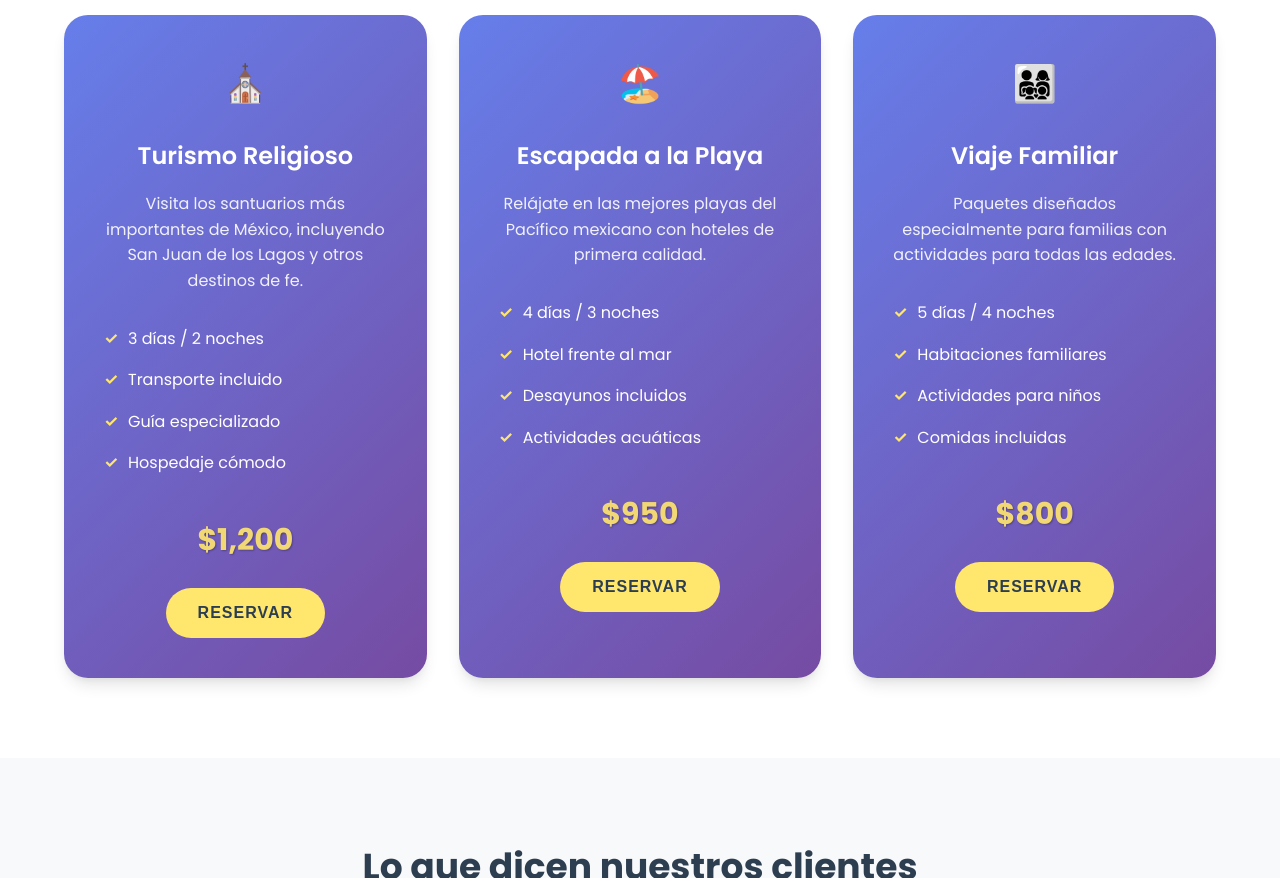
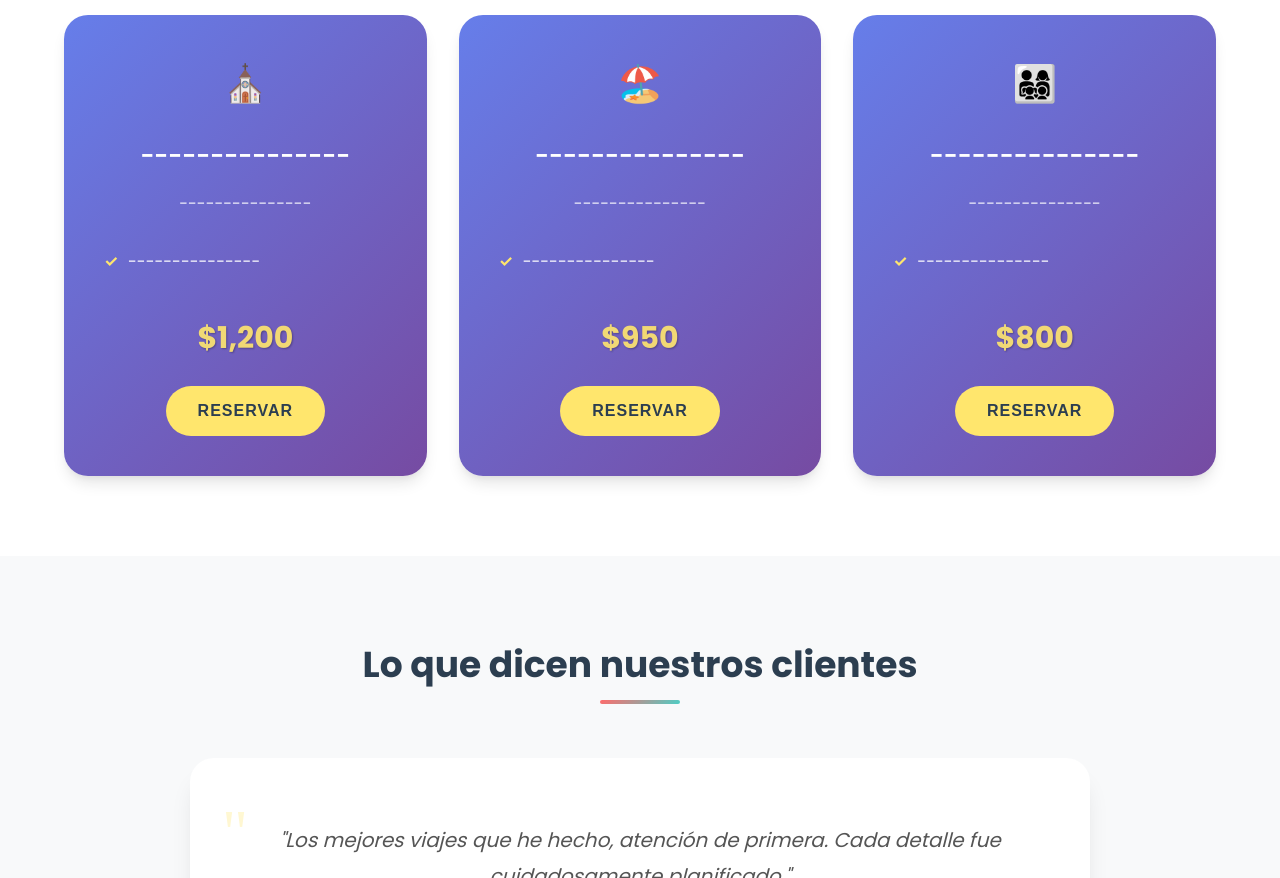
Before and after one commit to Jona1110/Viajes_Turisticos_Anita, a plain HTML site: page index.html in a window 1280 px wide. Shown: the part 1980-2858 px from the top of the page. Drawn offline with Linux system fonts and the light colour scheme.

Commit message:
Update index.html

```diff
--- a/index.html
+++ b/index.html
@@ -84,39 +84,30 @@
             <div class="package-cards">
                 <div class="package-card" data-package="religioso">
                     <div class="package-icon">⛪</div>
-                    <h3>Turismo Religioso</h3>
-                    <p>Visita los santuarios más importantes de México, incluyendo San Juan de los Lagos y otros destinos de fe.</p>
+                    <h3>---------------</h3>
+                    <p>---------------</p>
                     <ul class="package-features">
-                        <li>3 días / 2 noches</li>
-                        <li>Transporte incluido</li>
-                        <li>Guía especializado</li>
-                        <li>Hospedaje cómodo</li>
+                        <li>---------------</li>
                     </ul>
                     <p class="price">$1200</p>
                     <button class="reserve-btn" data-package="religioso">Reservar</button>
                 </div>
                 <div class="package-card" data-package="playa">
                     <div class="package-icon">🏖️</div>
-                    <h3>Escapada a la Playa</h3>
-                    <p>Relájate en las mejores playas del Pacífico mexicano con hoteles de primera calidad.</p>
+                    <h3>---------------</h3>
+                    <p>---------------</p>
                     <ul class="package-features">
-                        <li>4 días / 3 noches</li>
-                        <li>Hotel frente al mar</li>
-                        <li>Desayunos incluidos</li>
-                        <li>Actividades acuáticas</li>
+                        <li>---------------</li>
                     </ul>
                     <p class="price">$950</p>
                     <button class="reserve-btn" data-package="playa">Reservar</button>
                 </div>
                 <div class="package-card" data-package="familiar">
                     <div class="package-icon">👨‍👩‍👧‍👦</div>
-                    <h3>Viaje Familiar</h3>
-                    <p>Paquetes diseñados especialmente para familias con actividades para todas las edades.</p>
+                    <h3>---------------</h3>
+                    <p>---------------</p>
                     <ul class="package-features">
-                        <li>5 días / 4 noches</li>
-                        <li>Habitaciones familiares</li>
-                        <li>Actividades para niños</li>
-                        <li>Comidas incluidas</li>
+                        <li>---------------</li>
                     </ul>
                     <p class="price">$800</p>
                     <button class="reserve-btn" data-package="familiar">Reservar</button>
```
